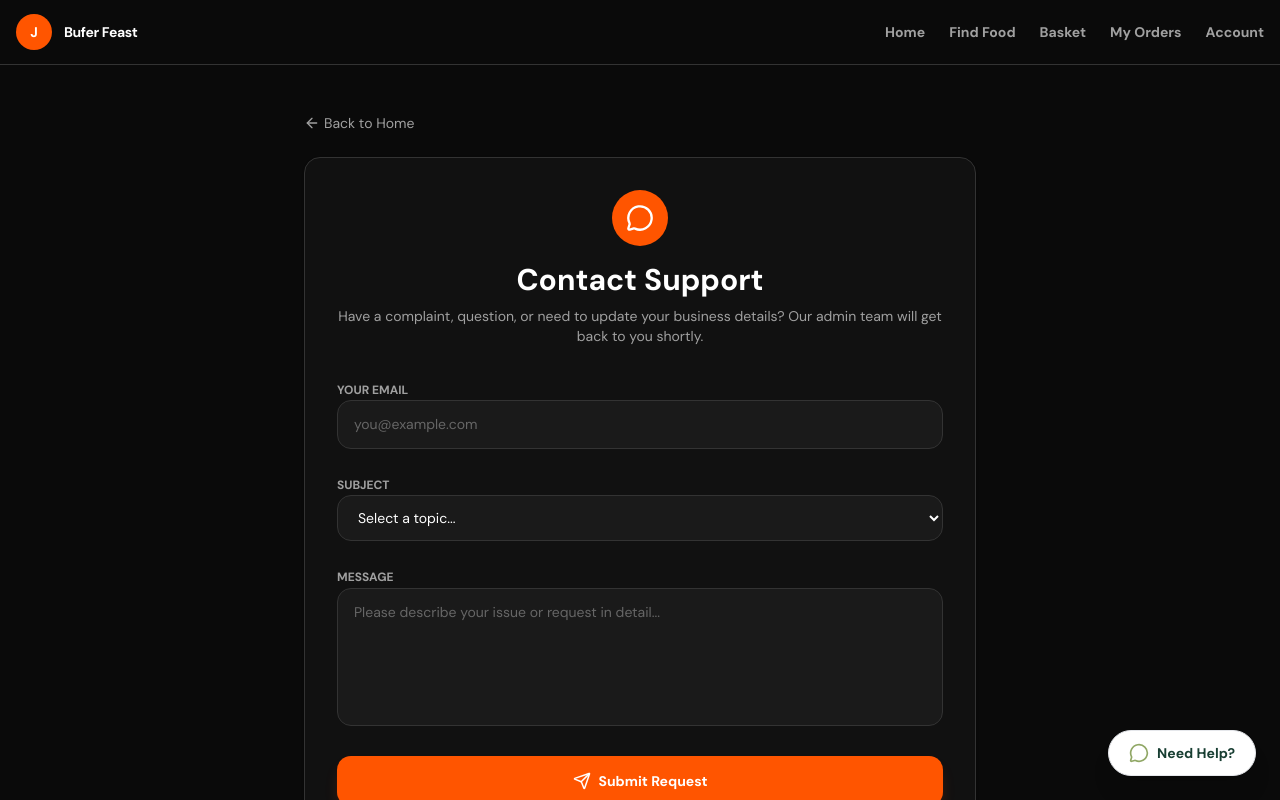
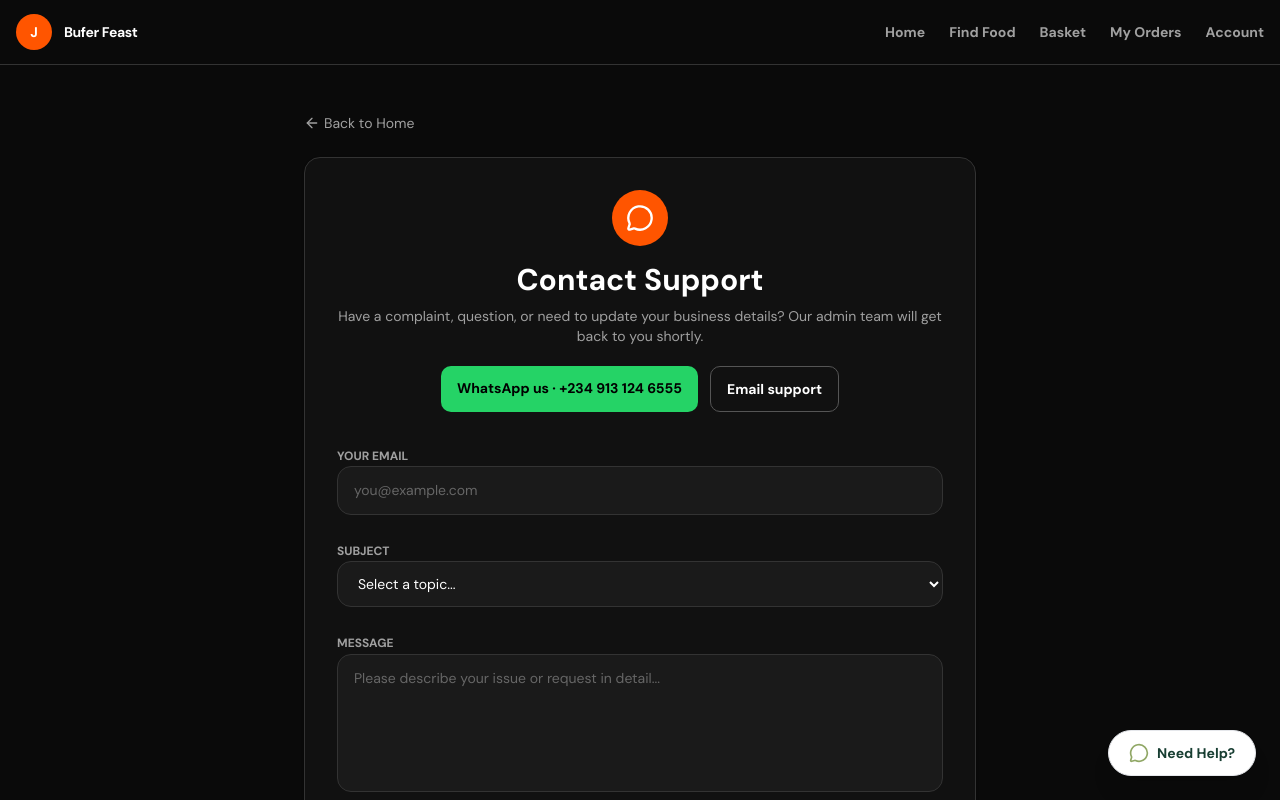
Before and after one commit to goody020/JIE_PLATE, a Next.js app: page /support in a window 1280 px wide. Shown: the top 800 px of the page. Built offline with nearby package versions, Linux system fonts and the light colour scheme; no server answers.

Commit message:
Add Bufer Feast WhatsApp and email support

```diff
--- a/src/app/support/actions.ts
+++ b/src/app/support/actions.ts
@@ -1,19 +1,18 @@
 "use server";
 
-import { createClient } from "@supabase/supabase-js";
 import { redirect } from "next/navigation";
-
-const supabase = createClient(
-  process.env.NEXT_PUBLIC_SUPABASE_URL!,
-  process.env.NEXT_PUBLIC_SUPABASE_ANON_KEY!
-);
+import { adminClient } from "@/lib/server/admin";
 
 export async function submitSupportRequest(formData: FormData) {
-  const email = formData.get("email") as string;
-  const subject = formData.get("subject") as string;
-  const message = formData.get("message") as string;
+  const email = String(formData.get("email") || "").trim().slice(0, 160);
+  const subject = String(formData.get("subject") || "").trim().slice(0, 120);
+  const message = String(formData.get("message") || "").trim().slice(0, 4000);
 
-  const { error } = await supabase.from("support_requests").insert({
+  if (!email || !email.includes("@") || !subject || !message) {
+    throw new Error("Email, subject, and message are required.");
+  }
+
+  const { error } = await adminClient().from("support_requests").insert({
     email,
     subject,
     message,
@@ -21,7 +20,7 @@ export async function submitSupportRequest(formData: FormData) {
   });
 
   if (error) {
-    console.error("Support request error:", error);
+    console.error("Support request error:", error.message);
     throw new Error("Failed to submit support request. Please try again.");
   }
 
--- a/src/app/support/page.tsx
+++ b/src/app/support/page.tsx
@@ -32,6 +32,22 @@ export default async function SupportPage() {
               Have a complaint, question, or need to update your business details?
               Our admin team will get back to you shortly.
             </p>
+            <div className="mt-5 flex flex-wrap justify-center gap-3 text-sm font-bold">
+              <a
+                href="https://wa.me/2349131246555"
+                target="_blank"
+                rel="noreferrer"
+                className="rounded-lg bg-[#25D366] px-4 py-3 text-black"
+              >
+                WhatsApp us · +234 913 124 6555
+              </a>
+              <a
+                href="mailto:ibiyemiemma11@gmail.com"
+                className="rounded-lg border border-[#555] px-4 py-3 text-white"
+              >
+                Email support
+              </a>
+            </div>
           </div>
 
           <form action={submitSupportRequest} className="space-y-6">
```
